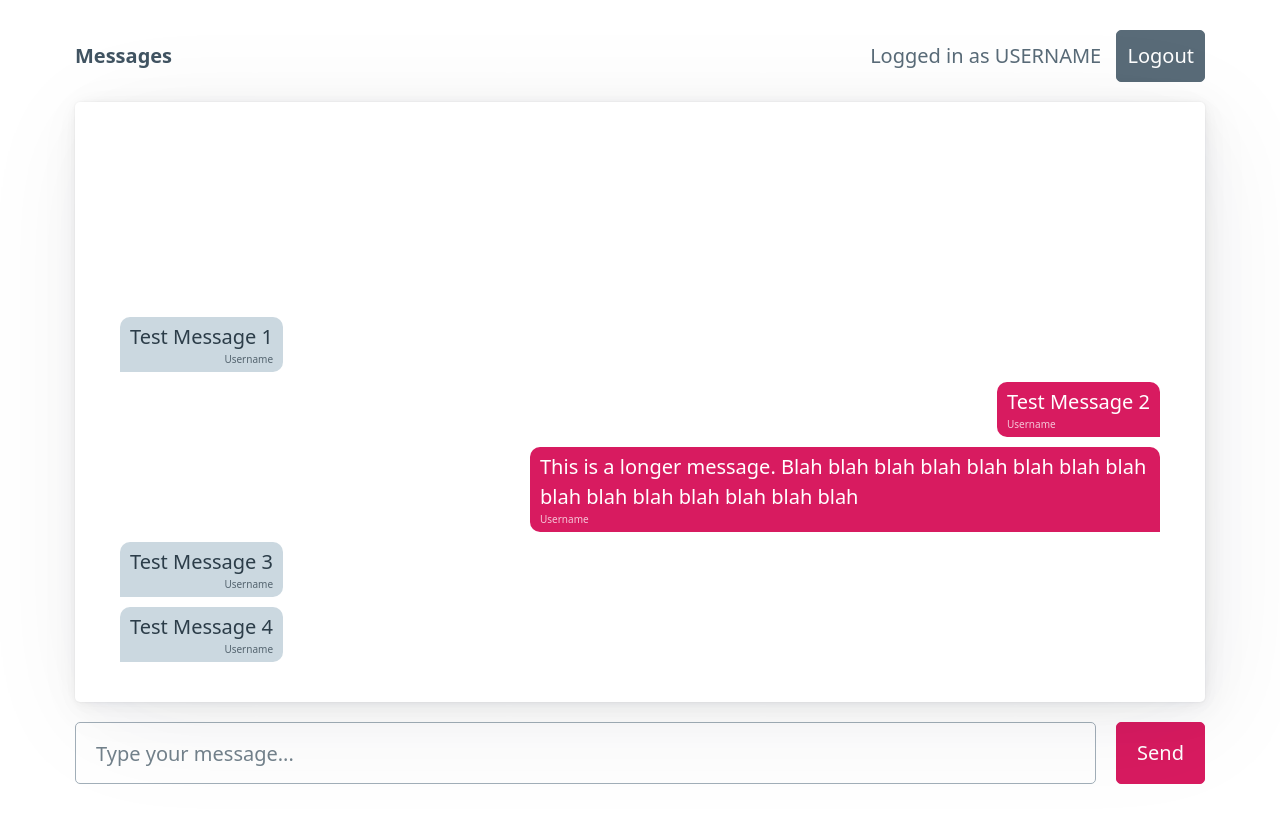
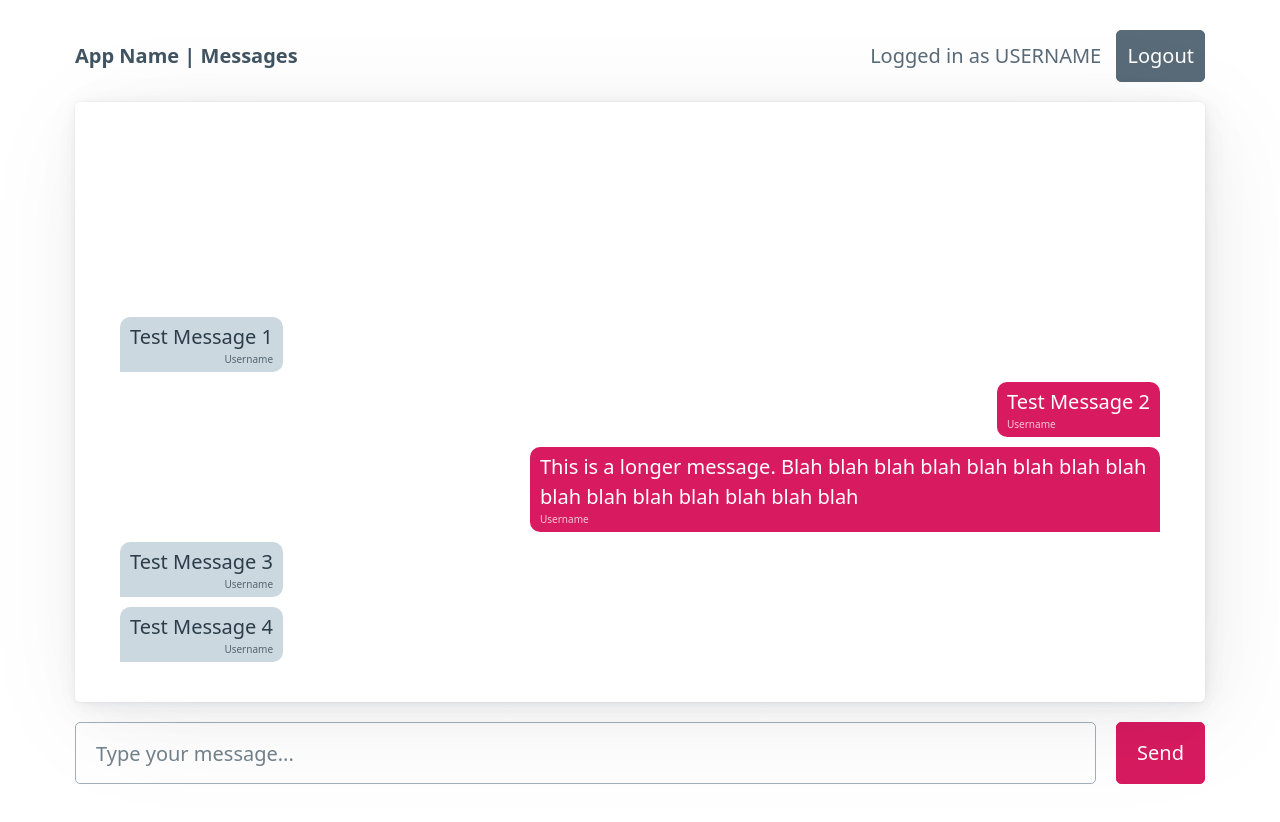
Before and after one commit to Fejiro-A/webdev-project, a plain HTML site: page pages/messages.html in a window 1280 px wide. Drawn offline with nearby package versions, Linux system fonts and the light colour scheme.

Commit message:
Updated title on messages page

```diff
--- a/pages/messages.html
+++ b/pages/messages.html
@@ -14,7 +14,7 @@
         <main class="container">
             <nav>
                 <ul>
-                    <li><strong>Messages</strong></li>
+                    <li><strong>App Name | Messages</strong></li>
                 </ul>
                 <ul>
                     <li>
```
